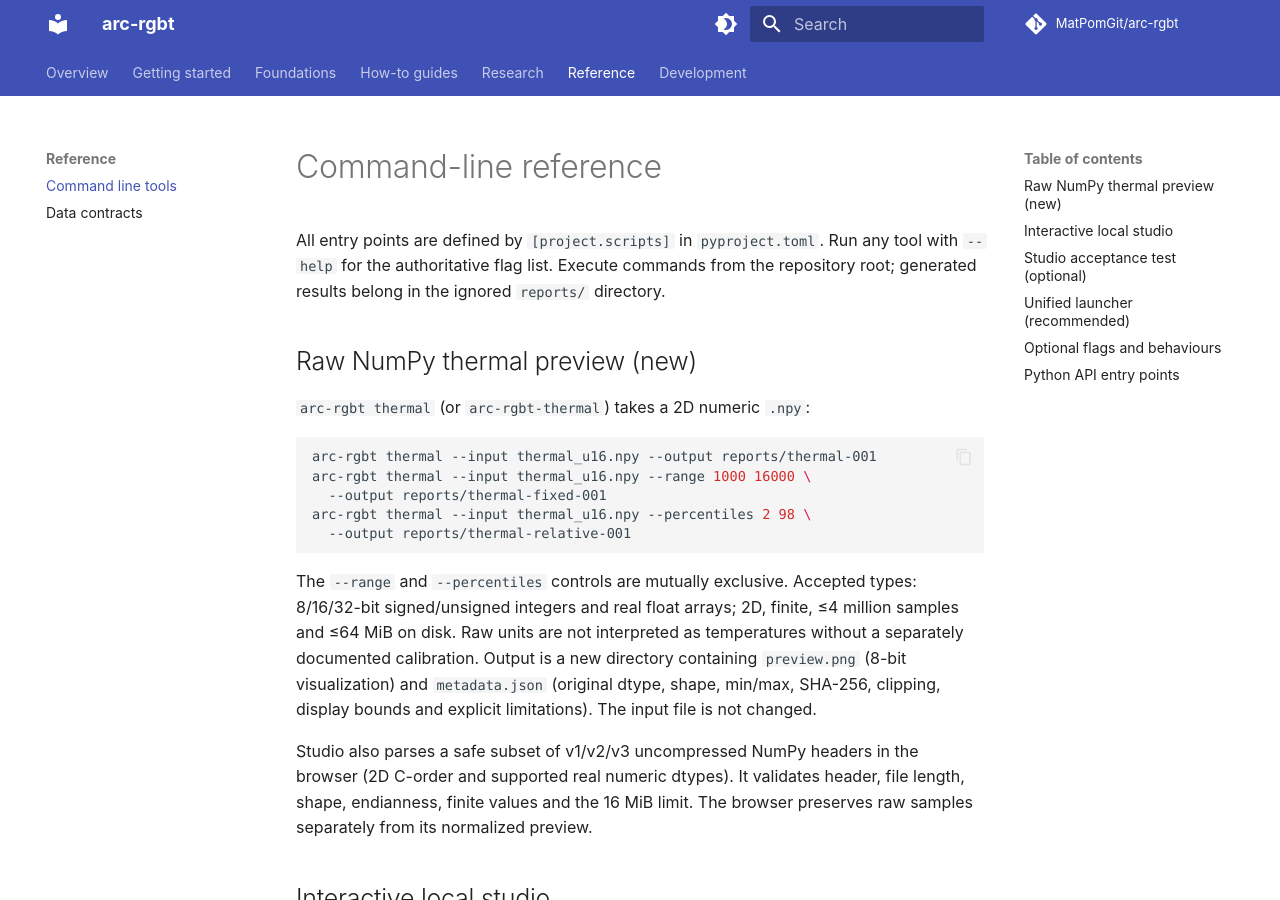
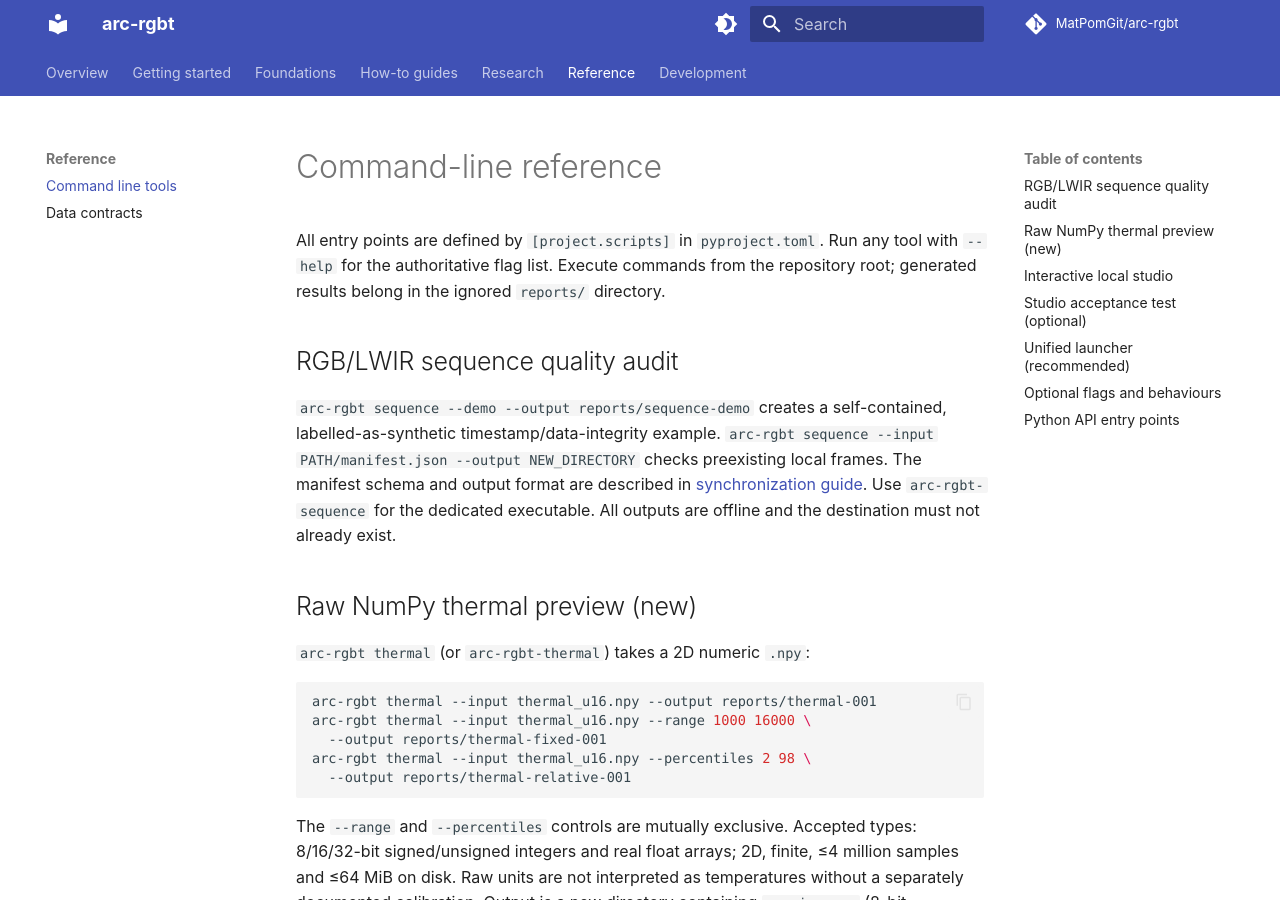
Before and after one commit to MatPomGit/arc-rgbt, an MkDocs documentation site: the page built from docs/reference/cli.md, in a window 1280 px wide and 900 px high. Built offline with MkDocs 1.6.1 and Material for MkDocs 9.7.7, drawn with Linux system fonts in a browser that asks for light colours; comment, search, counter and statistics services are not loaded.

Commit message:
docs(cli): include sequence-audit command

```diff
--- a/docs/reference/cli.md
+++ b/docs/reference/cli.md
@@ -1,6 +1,16 @@
 # Command-line reference
 
 All entry points are defined by `[project.scripts]` in `pyproject.toml`. Run any tool with `--help` for the authoritative flag list. Execute commands from the repository root; generated results belong in the ignored `reports/` directory.
+
+## RGB/LWIR sequence quality audit
+
+`arc-rgbt sequence --demo --output reports/sequence-demo` creates a
+self-contained, labelled-as-synthetic timestamp/data-integrity example.
+`arc-rgbt sequence --input PATH/manifest.json --output NEW_DIRECTORY` checks
+preexisting local frames. The manifest schema and output format are described
+in [synchronization guide](../guides/synchronization-registration.md).
+Use `arc-rgbt-sequence` for the dedicated executable. All outputs are offline
+and the destination must not already exist.
 
 ## Raw NumPy thermal preview (new)
 
```
